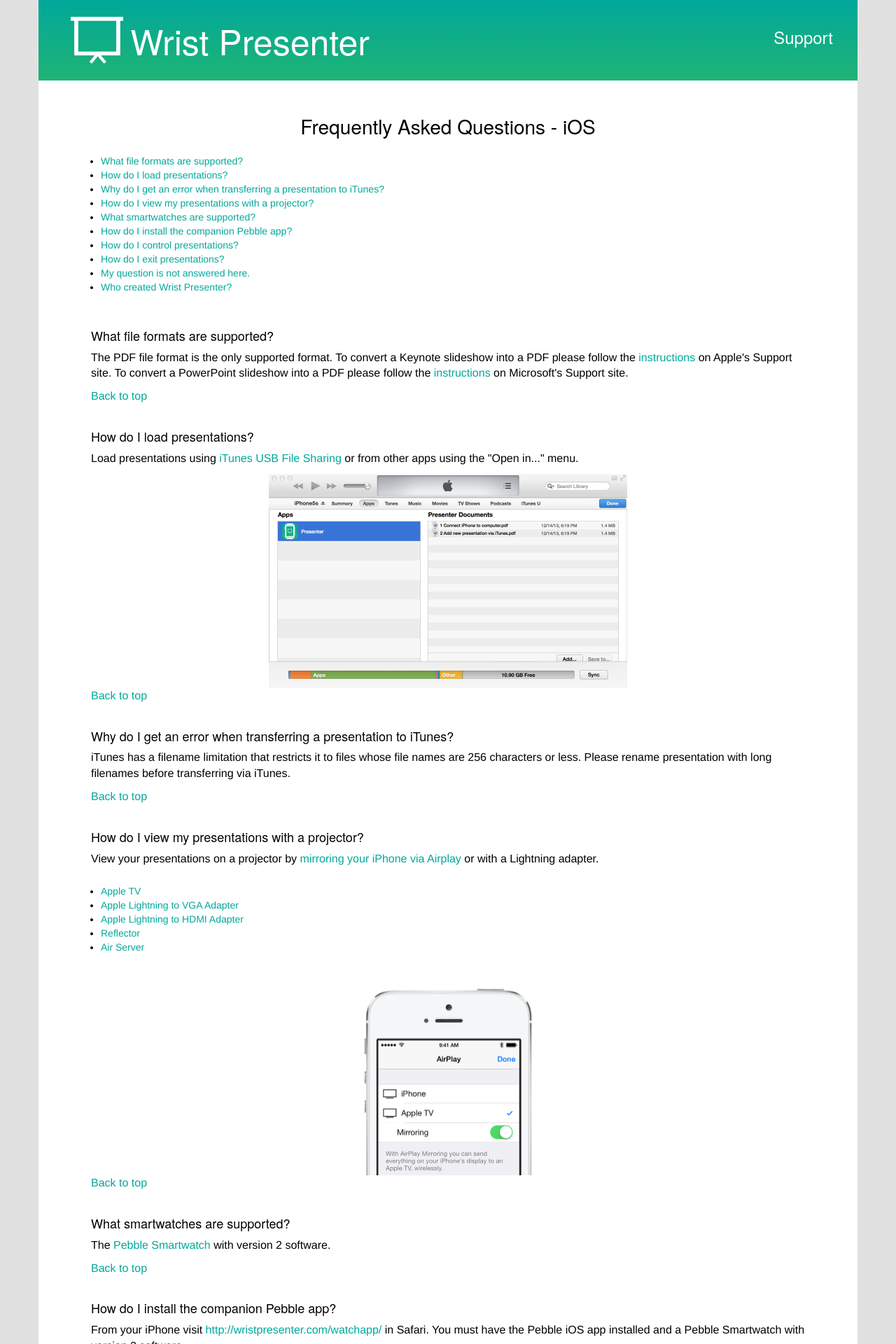
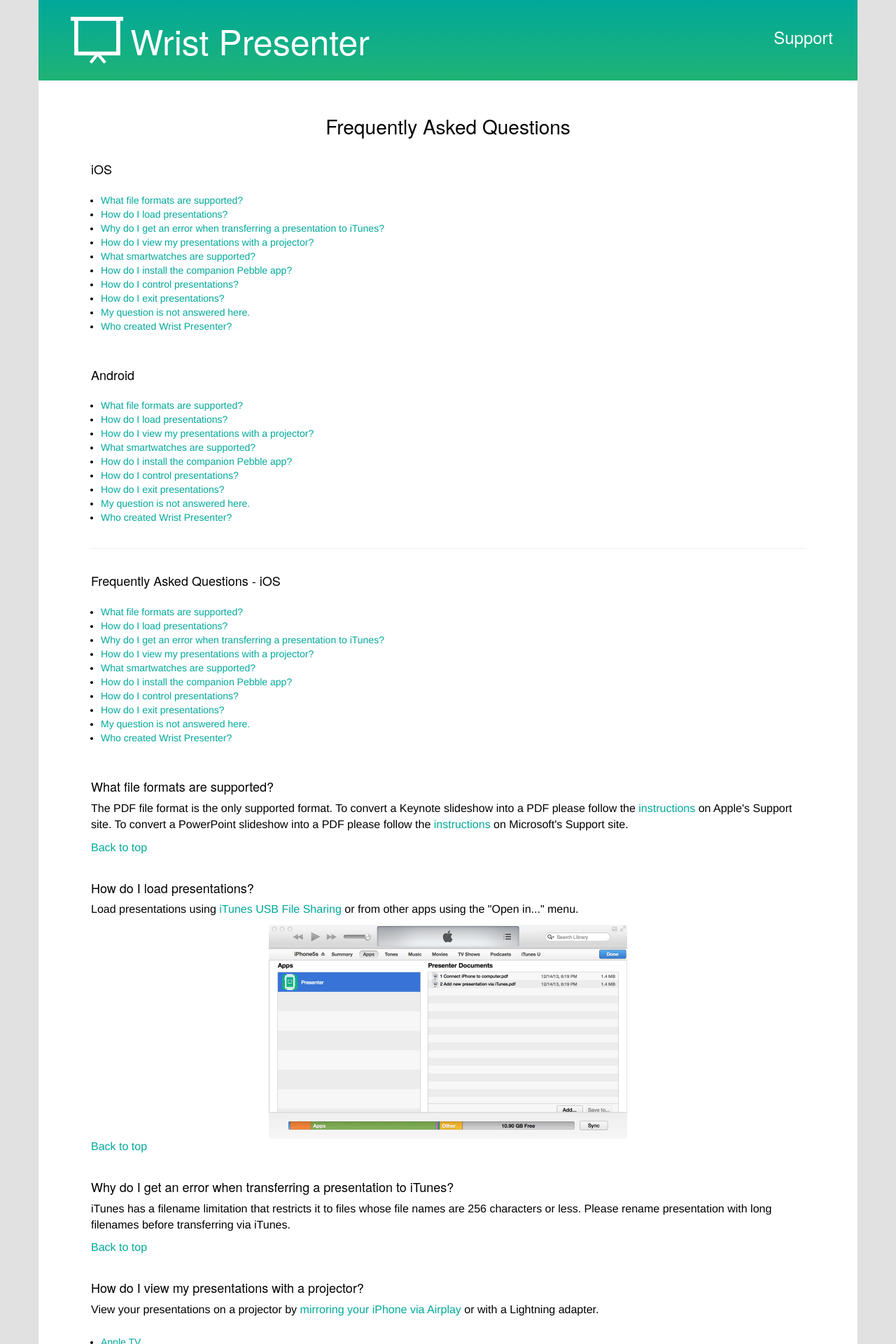
Before and after one commit to mmorey/WristPresenter-Website, a Jekyll site: the page built from support/index.html, in a window 1280 px wide. Shown: the top 1920 px of the page at 70% size. Built offline with Jekyll 4.4.1, drawn with Linux system fonts in a browser that asks for light colours; nearby versions of some CDN libraries; some of the changed text lies outside the part shown.

Commit message:
Added Android app information.

```diff
--- a/_includes/footer.html
+++ b/_includes/footer.html
@@ -7,7 +7,7 @@
                     <img src="/img/app_icon@2x.png" width="100" alt="Wrist Presenter app icon">
                 </a>
                 <p><a href="mailto:support@wristpresenter.com" onClick="trackOutboundLink(this, 'Outbound Links', 'mailto:support@wristpresenter.com'); return false;" title="Email support">support@wristpresenter.com</a></p>
-                <p>Wrist Presenter is independently owned and operated by <a href="http://matthewmorey.com" onClick="trackOutboundLink(this, 'Outbound Links', 'http://matthewmorey.com'); return false;" title="Personal website for Matthew Morey">Matthew Morey</a>. Not affiliated with or endorsed by Apple or Pebble.</p>
+                <p>Wrist Presenter is independently owned and operated by <a href="http://matthewmorey.com" onClick="trackOutboundLink(this, 'Outbound Links', 'http://matthewmorey.com'); return false;" title="Personal website for Matthew Morey">Matthew Morey</a> and <a href="http://andydyer.org/" onClick="trackOutboundLink(this, 'Outbound Links', 'http://andydyer.org/'); return false;" title="Personal website for Andy Dyer">Andy Dyer</a>. Not affiliated with or endorsed by Apple, Google, or Pebble.</p>
             </div>
 
             <div class="col-md-6 content-footer-right">
--- a/_includes/hero_header.html
+++ b/_includes/hero_header.html
@@ -4,14 +4,14 @@
                 <img src="img/presentation_screen_icon@2x.png" width="75" alt="Presentation screen icon for Wrist Presenter">
                 <h1>Wrist Presenter</h1>
                 <h2>Presentations with your wrist</h2>
-                <p>Wrist Presenter is an iOS app that lets you control presentations wirelessly with your Pebble Smartwatch. Instead of purchasing an expensive wireless remote, use what you already have. Download and try for free now.</p>
+                <p>Wrist Presenter is a mobile app that lets you control presentations wirelessly with your Pebble Smartwatch. Instead of purchasing an expensive wireless remote, use what you already have. Download and try for free now.</p>
 
                 <a href="{{ site.app_url }}" onClick="trackOutboundLink(this, 'Outbound Links', '{{ site.app_url }}'); return false;" title="Download Wrist Presenter iOS app for free"><img src="img/app_store_badge@2x.png" width="203" alt="Download Wrist Presenter on the App Store badge"></a>
-                <a href="{{ site.android_app_url }}" onClick="trackOutboundLink(this, 'Outbound Links', '{{ site.android_app_url }}'); return false;" title="Download Wrist Presenter Android app for free"><img alt="Get it on Google Play" src="img/google_play_badge.png" /></a>
+                <a href="{{ site.android_app_url }}" onClick="trackOutboundLink(this, 'Outbound Links', '{{ site.android_app_url }}'); return false;" title="Download Wrist Presenter Android app for free"><img alt="Get it on Google Play" width="203" src="img/google_play_badge@2x.png"></a>
             </div><!-- <div class="col-md-6 content-header-left"> -->
 
             <div class="col-md-6 content-header-right">
-                <img src="img/app_screenshot01@2x.png" width="350" class="img-responsive" alt="Screenshot of Wrist Presenter app">
+                <img src="img/phone_and_pebble_screenshot@2x.png" width="400" class="img-responsive" alt="Screenshot of Wrist Presenter app">
             </div> <!-- <div class="col-md-6 content-header-right"> -->
 
         </div> <!-- <div class="row"> -->
--- a/css/main.css
+++ b/css/main.css
@@ -207,6 +207,10 @@
   padding: 0;
 }
 
+.content-footer p {
+  font-size: 16px;
+}
+
 .content-footer-left {
   text-align: left;
 }
@@ -216,12 +220,12 @@
   float: left;
 }
 
+.content-footer-left p {
+  font-size: 14px;
+}
+
 .content-footer-right {
   text-align: right;
-}
-
-.content-footer p {
-  font-size: 16px;
 }
 
 .content-footer ul li {
--- a/support/index.html
+++ b/support/index.html
@@ -5,9 +5,41 @@
 
         <div class="row content-body content-body-page support">
             <div class="col-md-12">
+
+                <h2>Frequently Asked Questions</h2>
+
+                <h4>iOS</h4>
+                <ul>
+                    <li><a href="#file_format">What file formats are supported?</a></li>
+                    <li><a href="#load_presentations">How do I load presentations?</a></li>
+                    <li><a href="#itunes_error">Why do I get an error when transferring a presentation to iTunes?</a></li>
+                    <li><a href="#airplay">How do I view my presentations with a projector?</a></li>
+                    <li><a href="#supported_watches">What smartwatches are supported?</li>
+                    <li><a href="#install_pebble_app">How do I install the companion Pebble app?</li>
+                    <li><a href="#control_presentation">How do I control presentations?</a></li>
+                    <li><a href="#exit_presentation">How do I exit presentations?</a></li>
+                    <li><a href="#unanswered_questions">My question is not answered here.</a></li>
+                    <li><a href="#created_by">Who created Wrist Presenter?</a></li>
+                </ul>
+
+                <h4>Android</h4>
+                <ul>
+                    <li><a href="#android_file_format">What file formats are supported?</a></li>
+                    <li><a href="#android_load_presentations">How do I load presentations?</a></li>
+                    <li><a href="#android_presenting">How do I view my presentations with a projector?</a></li>
+                    <li><a href="#android_supported_watches">What smartwatches are supported?</li>
+                    <li><a href="#android_install_pebble_app">How do I install the companion Pebble app?</li>
+                    <li><a href="#android_control_presentation">How do I control presentations?</a></li>
+                    <li><a href="#android_exit_presentation">How do I exit presentations?</a></li>
+                    <li><a href="#android_unanswered_questions">My question is not answered here.</a></li>
+                    <li><a href="#android_created_by">Who created Wrist Presenter?</a></li>
+                </ul>
+
+                <hr>
+
                 <a name="content"></a>
-
-                <h2>Frequently Asked Questions - iOS</h2>
+                <a name="ios_content"></a>
+                <h4>Frequently Asked Questions - iOS</h4>
                 <ul>
                     <li><a href="#file_format">What file formats are supported?</a></li>
                     <li><a href="#load_presentations">How do I load presentations?</a></li>
@@ -24,18 +56,18 @@
                 <a name="file_format"></a>
                 <h4>What file formats are supported?</h4>
                 <p>The PDF file format is the only supported format. To convert a Keynote slideshow into a PDF please follow the <a href="http://support.apple.com/kb/PH6228" onClick="trackOutboundLink(this, 'Outbound Links', 'http://support.apple.com/kb/PH6228'); return false;" title="Convert Keynote slideshow into a PDF">instructions</a> on Apple's Support site. To convert a PowerPoint slideshow into a PDF please follow the <a href="http://office.microsoft.com/en-us/powerpoint-help/save-as-pdf-HA010064992.aspx" onClick="trackOutboundLink(this, 'Outbound Links', 'http://office.microsoft.com/en-us/powerpoint-help/save-as-pdf-HA010064992.aspx'); return false;" title="Convert PowerPoint slideshow into a PDF">instructions</a> on Microsoft's Support site.</p>
-                <p><a href="#content">Back to top</a></p>
+                <p><a href="#ios_content">Back to top</a></p>
 
                 <a name="load_presentations"></a>
                 <h4>How do I load presentations?</h4>
                 <p>Load presentations using <a href="http://support.apple.com/kb/HT4094" onClick="trackOutboundLink(this, 'Outbound Links', 'http://support.apple.com/kb/HT4094'); return false;" title="iTunes USB file sharing">iTunes USB File Sharing</a> or from other apps using the "Open in..." menu.</p>
                 <a href="/img/itunes_file_sharing@2x.png" onClick="trackOutboundLink(this, 'Local Links', '/img/itunes_file_sharing@2x.png'); return false;" title="iTunes USB File Sharing"><img src="/img/itunes_file_sharing@2x.png" width="512" alt="iTunes file sharing screenshot"></a>
-                <p><a href="#content">Back to top</a></p>
+                <p><a href="#ios_content">Back to top</a></p>
 
                 <a name="itunes_error"></a>
                 <h4>Why do I get an error when transferring a presentation to iTunes?</h4>
                 <p>iTunes has a filename limitation that restricts it to files whose file names are 256 characters or less. Please rename presentation with long filenames before transferring via iTunes.</p>
-                <p><a href="#content">Back to top</a></p>
+                <p><a href="#ios_content">Back to top</a></p>
 
                 <a name="airplay"></a>
                 <h4>How do I view my presentations with a projector?</h4>
@@ -58,42 +90,42 @@
                     </li>
                 </ul>
                 <img src="/img/airplay_screenshot@2x.png" width="290" alt="iPhone Airplay screenshot">
-                <p><a href="#content">Back to top</a></p>
+                <p><a href="#ios_content">Back to top</a></p>
 
                 <a name="supported_watches"></a>
                 <h4>What smartwatches are supported?</h4>
                 <p>The <a href="http://www.amazon.com/gp/product/B00EULMBZC/ref=as_li_ss_tl?ie=UTF8&amp;camp=1789&amp;creative=390957&amp;creativeASIN=B00EULMBZC&amp;linkCode=as2&amp;tag=wristpresenter-20" onClick="trackOutboundLink(this, 'Outbound Links', 'http://www.amazon.com/gp/product/B00EULMBZC/ref=as_li_ss_tl?ie=UTF8&amp;camp=1789&amp;creative=390957&amp;creativeASIN=B00EULMBZC&amp;linkCode=as2&amp;tag=wristpresenter-20'); return false;" title="Pebble Smartwatch on Amazon">Pebble Smartwatch</a> with version 2 software.</p>
-                <p><a href="#content">Back to top</a></p>
+                <p><a href="#ios_content">Back to top</a></p>
 
                 <a name="install_pebble_app"></a>
                 <h4>How do I install the companion Pebble app?</h4>
                 <p>From your iPhone visit <a href="http://wristpresenter.com/watchapp/" title="Companion Pebble app">http://wristpresenter.com/watchapp/</a> in Safari. You must have the Pebble iOS app installed and a Pebble Smartwatch with version 2 software.</p>
-                <p><a href="#content">Back to top</a></p>
+                <p><a href="#ios_content">Back to top</a></p>
 
                 <a name="control_presentation"></a>
                 <h4>How do I control presentations?</h4>
                 <p>Change slides by pressing the top or bottom button on the right side of the Pebble. Swipe left-to-right on the iPhone to go back one slide. Swipe right-to-left or single tap on the iPhone to go forward one slide.</p>
-                <p><a href="#content">Back to top</a></p>
+                <p><a href="#ios_content">Back to top</a></p>
 
                 <a name="exit_presentation"></a>
                 <h4>How do I exit presentations?</h4>
                 <p>To exit a presentation long tap on the iPhone while viewing a presentation.</p>
-                <p><a href="#content">Back to top</a></p>
+                <p><a href="#ios_content">Back to top</a></p>
 
                 <a name="unanswered_questions"></a>
                 <h4>My question is not answered here.</h4>
                 <p>If your issue is not addressed above please <a href="mailto:support@wristpresenter.com" onClick="trackOutboundLink(this, 'Outbound Links', 'mailto:support@wristpresenter.com'); return false;" title="Email support">email support</a>.</p>
-                <p><a href="#content">Back to top</a></p>
+                <p><a href="#ios_content">Back to top</a></p>
 
                 <a name="created_by"></a>
                 <h4>Who created Wrist Presenter?</h4>
-                <p>Wrist Presenter is independently owned and operated by <a href="http://matthewmorey.com" onClick="trackOutboundLink(this, 'Outbound Links', 'http://matthewmorey.com'); return false;" title="Personal website for Matthew Morey">Matthew Morey</a>.</p>
-                <p><a href="#content">Back to top</a></p>
+                <p>Wrist Presenter is independently owned and operated by <a href="http://matthewmorey.com" onClick="trackOutboundLink(this, 'Outbound Links', 'http://matthewmorey.com'); return false;" title="Personal website for Matthew Morey">Matthew Morey</a> and <a href="http://andydyer.org" onClick="trackOutboundLink(this, 'Outbound Links', 'http://andydyer.org'); return false;" title="Personal website for Andy Dyer">Andy Dyer</a>.</p>
+                <p><a href="#ios_content">Back to top</a></p>
 
+                <hr>
 
                 <a name="android_content"></a>
-
-                <h2>Frequently Asked Questions - Android</h2>
+                <h4>Frequently Asked Questions - Android</h4>
                 <ul>
                     <li><a href="#android_file_format">What file formats are supported?</a></li>
                     <li><a href="#android_load_presentations">How do I load presentations?</a></li>
```
Also changed, not shown: other parts of support/index.html (+1 -1 lines), index.html (+9 -3 lines), img/app_screenshot01@2x.png (deleted), img/google_play_badge.png (deleted), img/google_play_badge@2x.png (added), img/phone_and_pebble_screenshot@2x.png (added).
